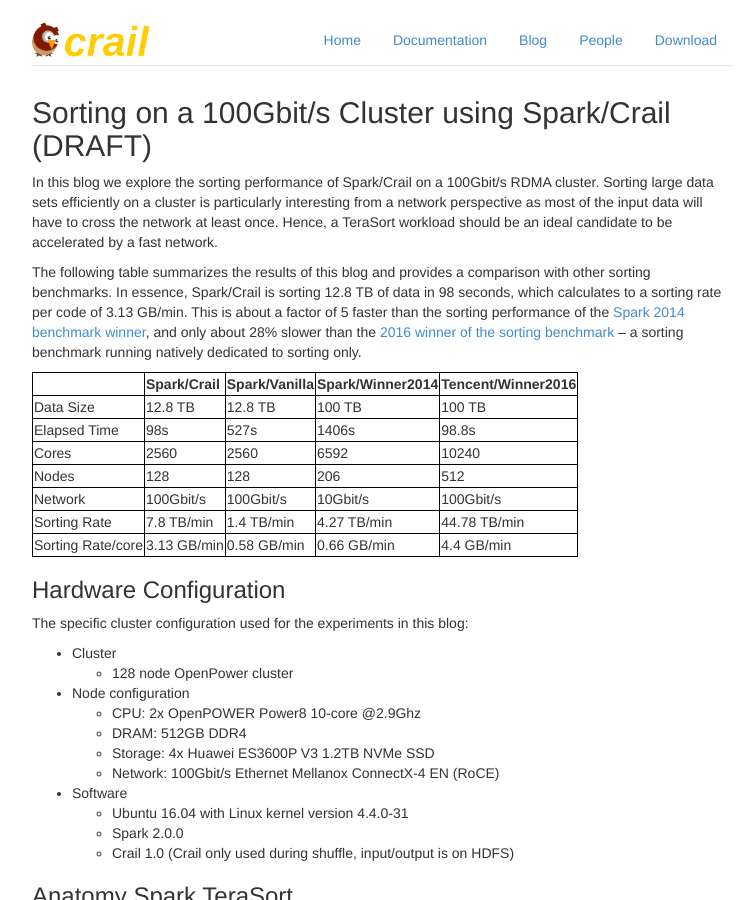
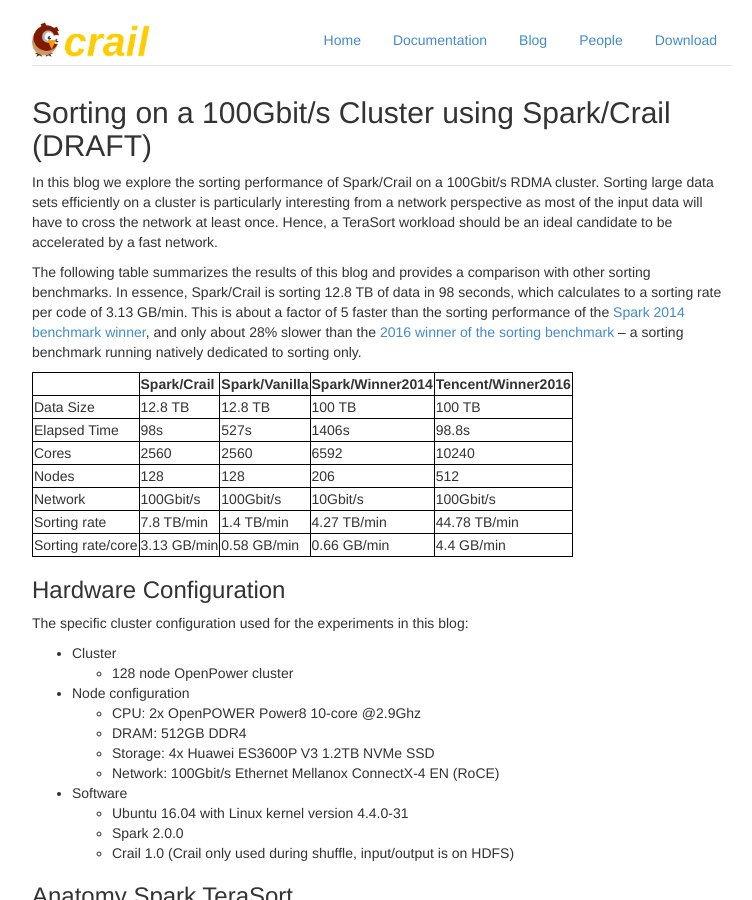
Before and after one commit to apache/incubator-crail-website, a Jekyll site: the page built from _posts/blog/2017-01-1-sorting.md, in a window 1280 px wide and 900 px high. Shown: the whole window, without its empty margins (258-1010 px from the left). Built offline with Jekyll 4.4.1, drawn with Linux system fonts in a browser that asks for light colours.

```diff
--- a/_posts/blog/2017-01-1-sorting.md
+++ b/_posts/blog/2017-01-1-sorting.md
@@ -16,8 +16,8 @@ The following table summarizes the results of this blog and provides a compariso
 | Cores              |     2560      |     2560      |        6592            |         10240            |
 | Nodes              |    128        |   128         |         206            |           512            |
 | Network            |   100Gbit/s   |  100Gbit/s    |       10Gbit/s         |       100Gbit/s          |
-| Sorting Rate       |  7.8 TB/min   |  1.4 TB/min   |      4.27 TB/min       |         44.78 TB/min     |
-| Sorting Rate/core  |  3.13 GB/min  |  0.58 GB/min  |      0.66 GB/min       |          4.4 GB/min      |
+| Sorting rate       |  7.8 TB/min   |  1.4 TB/min   |      4.27 TB/min       |         44.78 TB/min     |
+| Sorting rate/core  |  3.13 GB/min  |  0.58 GB/min  |      0.66 GB/min       |          4.4 GB/min      |
 
 ### Hardware Configuration
 
```
